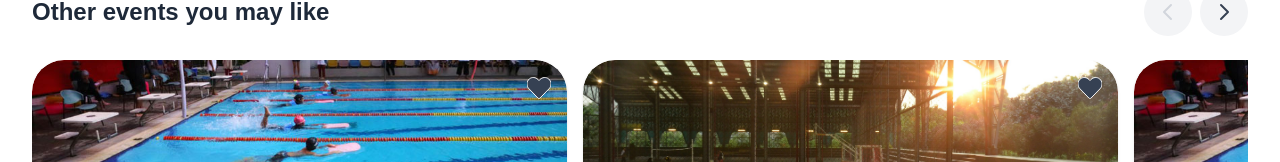
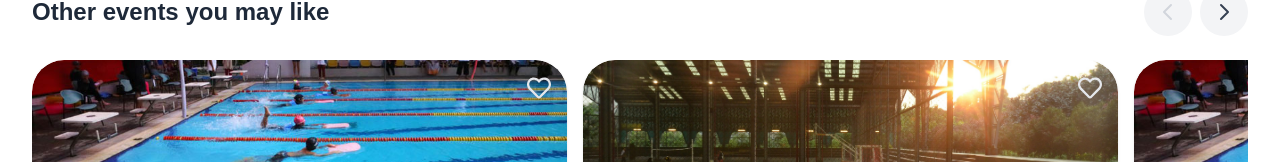
Before and after one commit to ornobaadi/Eventroop, a React (Vite) app: page / in a window 1280 px wide. Shown: the part 2226-2388 px from the top of the page. Built offline with nearby package versions, Linux system fonts and the light colour scheme; a web font is replaced by a local one.

Commit message:
Heart toggle, readme

```diff
--- a/src/pages/Home/Banner.jsx
+++ b/src/pages/Home/Banner.jsx
@@ -1,13 +1,16 @@
 import { useState } from 'react';
 import { MoreVertical, X } from 'lucide-react';
-import { FaHeart } from 'react-icons/fa';
+import { FaHeart, FaRegHeart } from 'react-icons/fa';
 import { RiShare2Line } from 'react-icons/ri';
 
 export default function FootballBanner() {
     const [isModalOpen, setIsModalOpen] = useState(false);
+    const [isFavorite, setIsFavorite] = useState(false);
 
     const openModal = () => setIsModalOpen(true);
     const closeModal = () => setIsModalOpen(false);
+
+    const toggleFavorite = () => setIsFavorite(!isFavorite);
 
     return (
         <>
@@ -70,8 +73,15 @@ export default function FootballBanner() {
                     <button className="w-10 h-10 flex items-center justify-center rounded-full border border-gray-300 bg-white hover:bg-gray-100">
                         <RiShare2Line className="w-6 h-6 text-gray-600" />
                     </button>
-                    <button className="w-10 h-10 flex items-center justify-center rounded-full border border-gray-300 bg-white hover:bg-gray-100">
-                        <FaHeart className="w-4 h-4 text-gray-600" />
+                    <button
+                        className="w-10 h-10 flex items-center justify-center rounded-full border border-gray-300 bg-white hover:bg-gray-100"
+                        onClick={toggleFavorite}
+                    >
+                        {isFavorite ? (
+                            <FaHeart className="w-4 h-4 text-red-500" />
+                        ) : (
+                            <FaHeart className="w-4 h-4 text-gray-600" />
+                        )}
                     </button>
                     <button className="w-10 h-10 flex items-center justify-center">
                         <MoreVertical className="w-7 h-7 text-gray-600" />
@@ -114,8 +124,15 @@ export default function FootballBanner() {
                     <button className="w-10 h-10 flex items-center justify-center rounded-full border border-gray-300 bg-white hover:bg-gray-100">
                         <RiShare2Line className="w-5 h-5 text-gray-600" />
                     </button>
-                    <button className="w-10 h-10 flex items-center justify-center rounded-full border border-gray-300 bg-white hover:bg-gray-100">
-                        <FaHeart className="w-4 h-4 text-gray-600" />
+                    <button
+                        className="w-10 h-10 flex items-center justify-center rounded-full border border-gray-300 bg-white hover:bg-gray-100"
+                        onClick={toggleFavorite}
+                    >
+                        {isFavorite ? (
+                            <FaHeart className="w-4 h-4 text-red-500" />
+                        ) : (
+                            <FaHeart className="w-4 h-4 text-gray-600" />
+                        )}
                     </button>
                     <button className="w-10 h-10 flex items-center justify-center">
                         <MoreVertical className="w-6 h-6 text-gray-600" />
--- a/src/pages/Home/Events.jsx
+++ b/src/pages/Home/Events.jsx
@@ -1,9 +1,17 @@
 import { useState, useRef } from 'react';
 import { MapPin } from 'lucide-react';
 import { HiChartBar } from 'react-icons/hi';
-import { FaHeart } from 'react-icons/fa';
+import { FaHeart, FaRegHeart } from 'react-icons/fa';
 
 const EventCard = ({ title, date, time, location, spots, attending, price, tags, imageUrl, index }) => {
+    const [isFavorite, setIsFavorite] = useState(false);
+
+    const toggleFavorite = (e) => {
+        e.preventDefault();
+        e.stopPropagation();
+        setIsFavorite(!isFavorite);
+    };
+
     return (
         <div className="card bg-base-100 shadow-sm rounded-xl sm:rounded-4xl overflow-hidden">
             {/* Image and Heart button */}
@@ -13,8 +21,15 @@ const EventCard = ({ title, date, time, location, spots, attending, price, tags,
                     alt={title}
                     className="w-full h-full object-cover"
                 />
-                <button className="absolute top-2 sm:top-3 right-2 sm:right-3 p-1 rounded-full">
-                    <FaHeart className="h-4 w-4 sm:h-6 sm:w-6 text-gray-700 stroke-white stroke-20" />
+                <button
+                    className="absolute top-2 sm:top-3 right-2 sm:right-3 p-1 rounded-full"
+                    onClick={toggleFavorite}
+                >
+                    {isFavorite ? (
+                        <FaHeart className="h-4 w-4 sm:h-6 sm:w-6 text-red-500" />
+                    ) : (
+                        <FaRegHeart className="h-4 w-4 sm:h-6 sm:w-6 text-gray-200 stroke-white" />
+                    )}
                 </button>
 
                 {/* Image dots pagination */}
```
Also changed, not shown: 1 other file (tests, documents, lock files or other folders).
